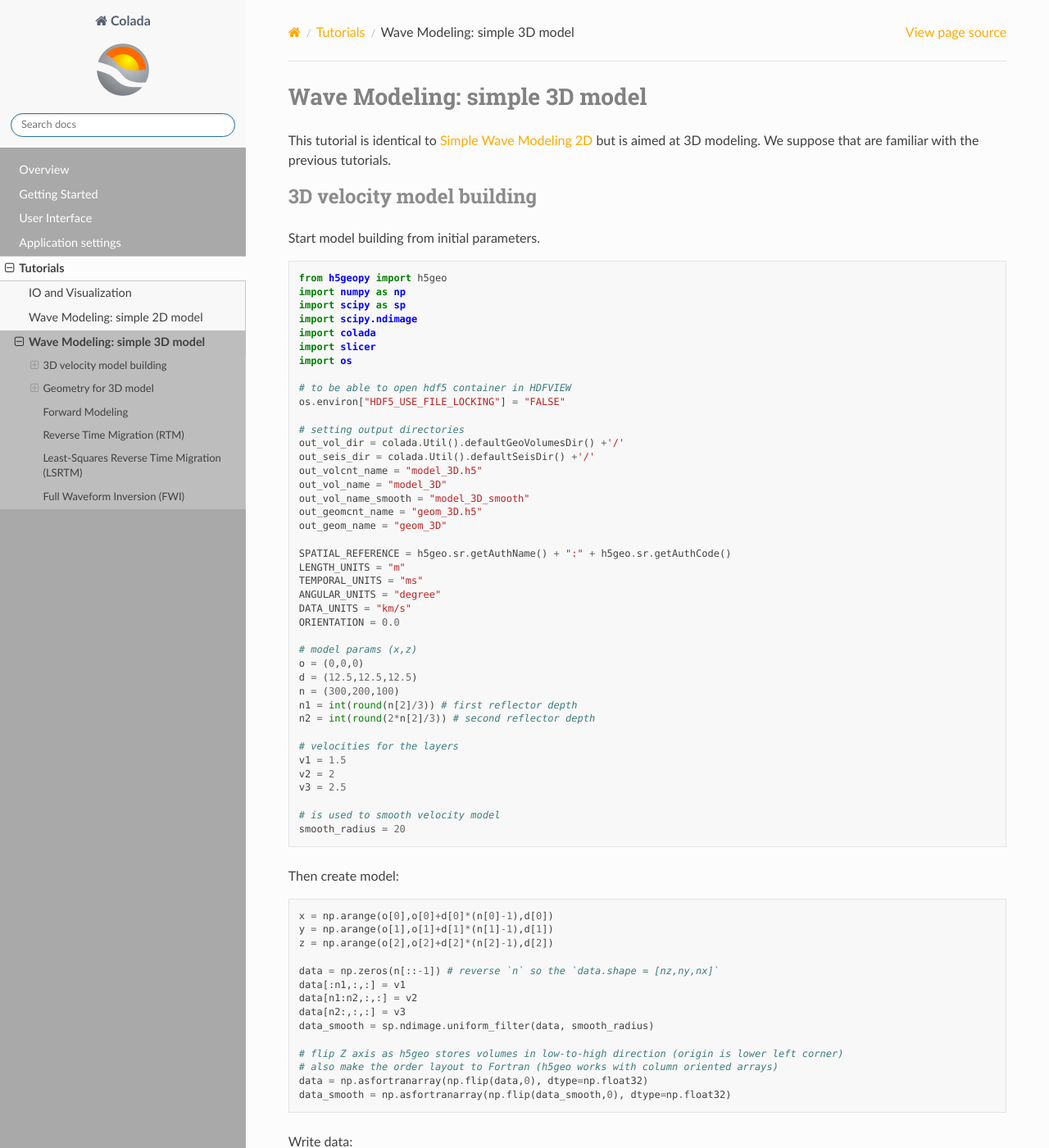
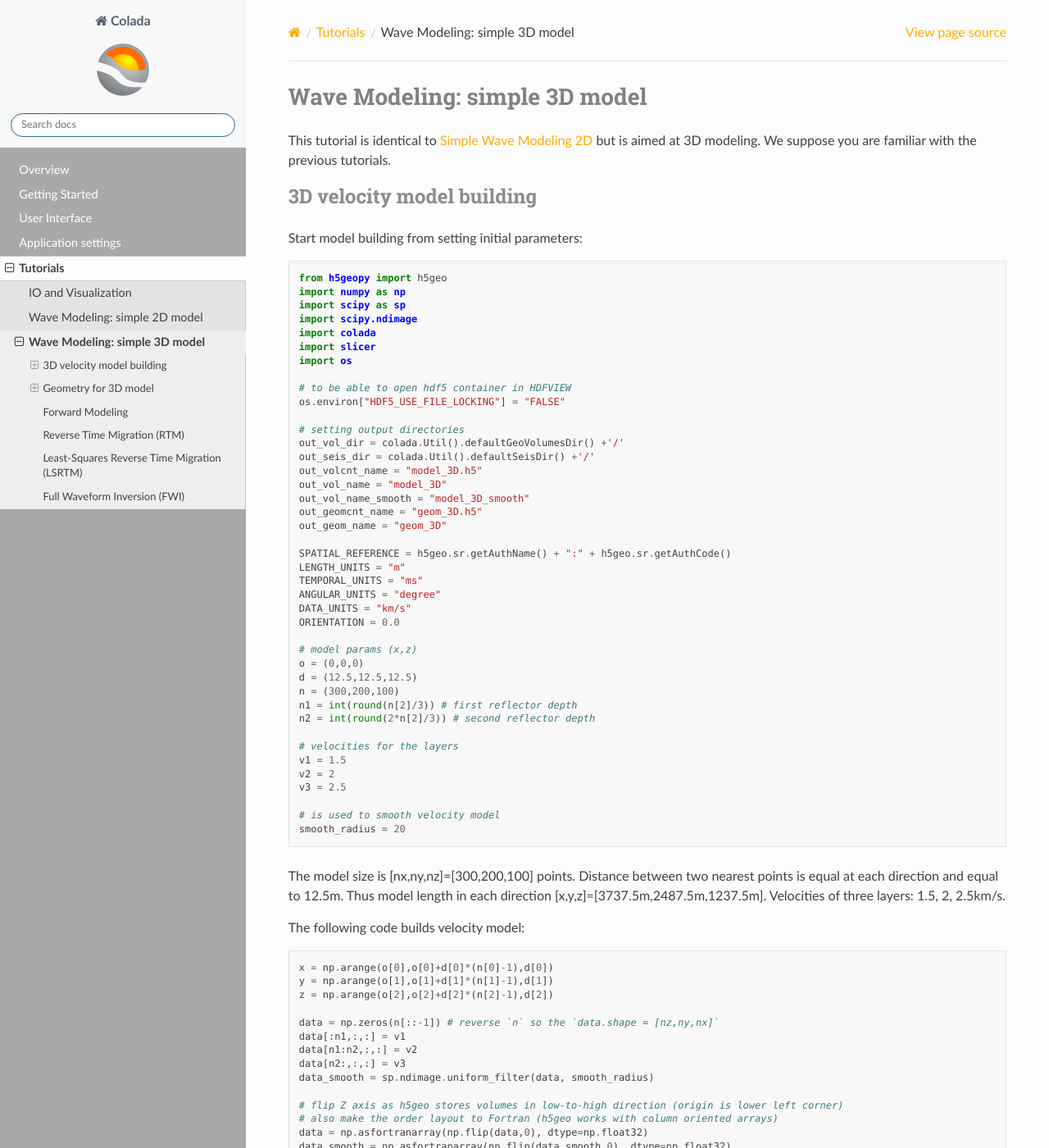
Before and after one commit to kerim371/colada-docs, a Sphinx documentation site: the page built from source/user_guide/tutorials/wave_modeling_simple_3d_model/wave_modeling_simple_3d_model.md, in a window 1280 px wide and 1400 px high. Shown: the whole window at 82% size. Built offline with Sphinx 7.4.7 and the Read the Docs theme 2.0.0, drawn with Linux system fonts in a browser that asks for light colours; some of the changed text lies outside the part shown.

Commit message:
Improved Wave Modeling 3d Tutorial

````diff
--- a/source/_static/css/custom.css
+++ b/source/_static/css/custom.css
@@ -56,16 +56,16 @@
   background:#ffbb33;
 }
 .wy-menu-vertical li.current {
-  background:#f8f8f8;
+  background:#e4e4e4;
 }
 .wy-menu-vertical li.toctree-l2.current>a, .wy-menu-vertical li.toctree-l2.current li.toctree-l3>a {
-  background:#bdbdbd;
+  background:#eeeeee;
 }
 .wy-menu-vertical li.toctree-l2.current>a:hover, .wy-menu-vertical li.toctree-l2.current li.toctree-l3>a:hover {
   background:#ffcc66;
 }
 .wy-menu-vertical li.toctree-l3.current>a, .wy-menu-vertical li.toctree-l3.current li.toctree-l4>a {
-  background: #d1d1d1;
+  background: #f8f8f8;
 }
 .wy-menu-vertical li.toctree-l3.current>a:hover, .wy-menu-vertical li.toctree-l3.current li.toctree-l4>a:hover {
   background: #ffdd99;
--- a/source/user_guide/tutorials/wave_modeling_simple_3d_model/wave_modeling_simple_3d_model.md
+++ b/source/user_guide/tutorials/wave_modeling_simple_3d_model/wave_modeling_simple_3d_model.md
@@ -1,11 +1,11 @@
 # Wave Modeling: simple 3D model
 
 This tutorial is identical to [Simple Wave Modeling 2D](../wave_modeling_simple_2d_model/wave_modeling_simple_2d_model.md) but is aimed at 3D modeling.
-We suppose that are familiar with the previous tutorials.
+We suppose you are familiar with the previous tutorials.
 
 ## 3D velocity model building
 
-Start model building from initial parameters.
+Start model building from setting initial parameters:
 
 ```python
 from h5geopy import h5geo
@@ -51,7 +51,12 @@
 smooth_radius = 20
 ```
 
-Then create model:
+The model size is [nx,ny,nz]=[300,200,100] points.
+Distance between two nearest points is equal at each direction and equal to 12.5m.
+Thus model length in each direction [x,y,z]=[3737.5m,2487.5m,1237.5m].
+Velocities of three layers: 1.5, 2, 2.5km/s.
+
+The following code builds velocity model:
 
 ```python
 x = np.arange(o[0],o[0]+d[0]*(n[0]-1),d[0])
@@ -70,7 +75,8 @@
 data_smooth = np.asfortranarray(np.flip(data_smooth,0), dtype=np.float32)
 ```
 
-Write data:
+Now we need to write previously built velocity model to `H5Vol` object (Geo Volume):
+
 ```python
 p = h5geo.H5VolParam()
 p.spatialReference = SPATIAL_REFERENCE
@@ -136,7 +142,7 @@
 
 ### Velocity model visualization
 
-Prepared 3D velocity model:
+Picture below is prepared 3D velocity model visualized in Colada:
 
 ```{image} model_3d.png
 :alt: Colada velocity model 3d
@@ -146,6 +152,8 @@
 ```
 
 ## Geometry for 3D model
+
+Start by setting initial data for 3D geometry:
 
 ```python
 # timings
@@ -227,7 +235,6 @@
 del geomcnt
 ```
 
-The size xy: 3737.5m*2487.5m
 Source geometry along x-axis contains 8 sources at positions from 1500 to 2200m with 100m step.
 Along y-axis: from 1000 to 1500m wtih 100m step.
 Receivers are spread in in 1000m*1000m (i.e. sp+-500m) with 50m step and they are moved along with sources (`moveRec = True`).
@@ -307,5 +314,5 @@
 :align: center
 ```
 
-Upper pictures show starting smoothed model.
-Lower - result 10th FWI iteration.
+Upper pictures show starting smoothed model at XZ and YZ orientations.
+Lower - result of 10th FWI iteration.
````
